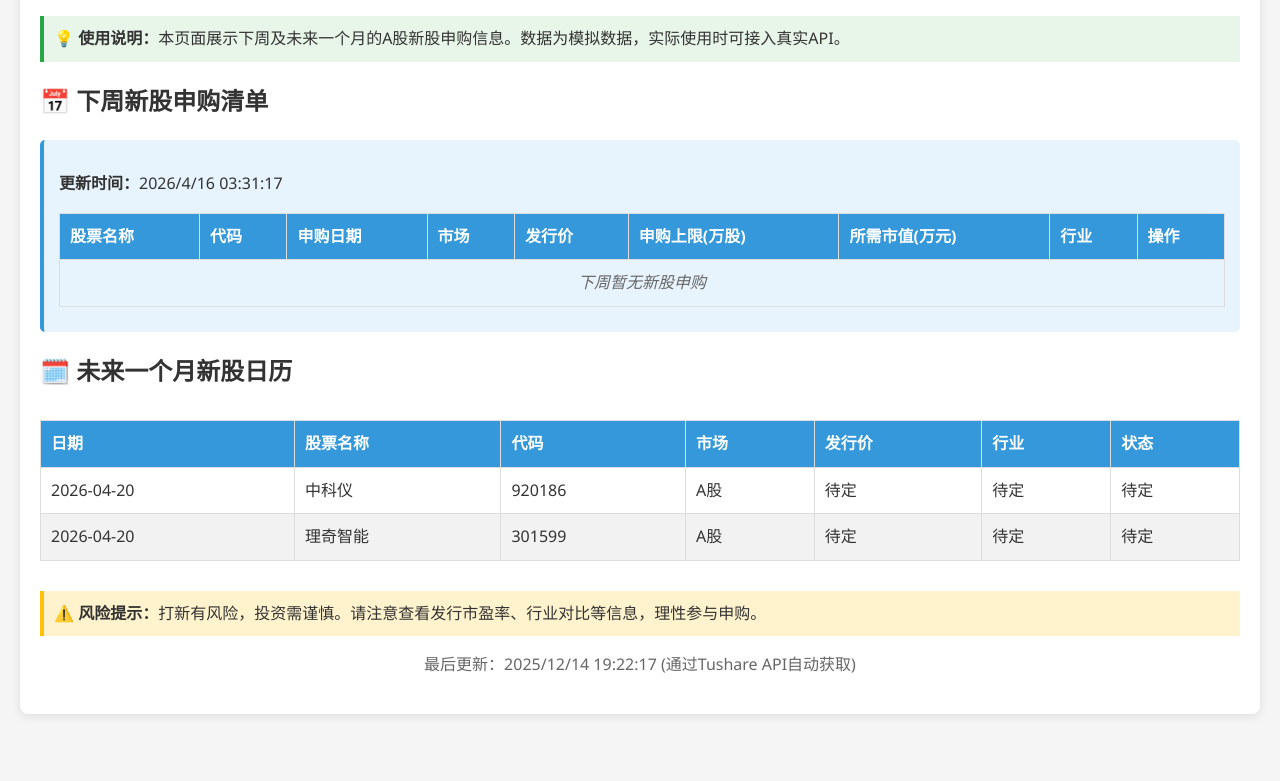
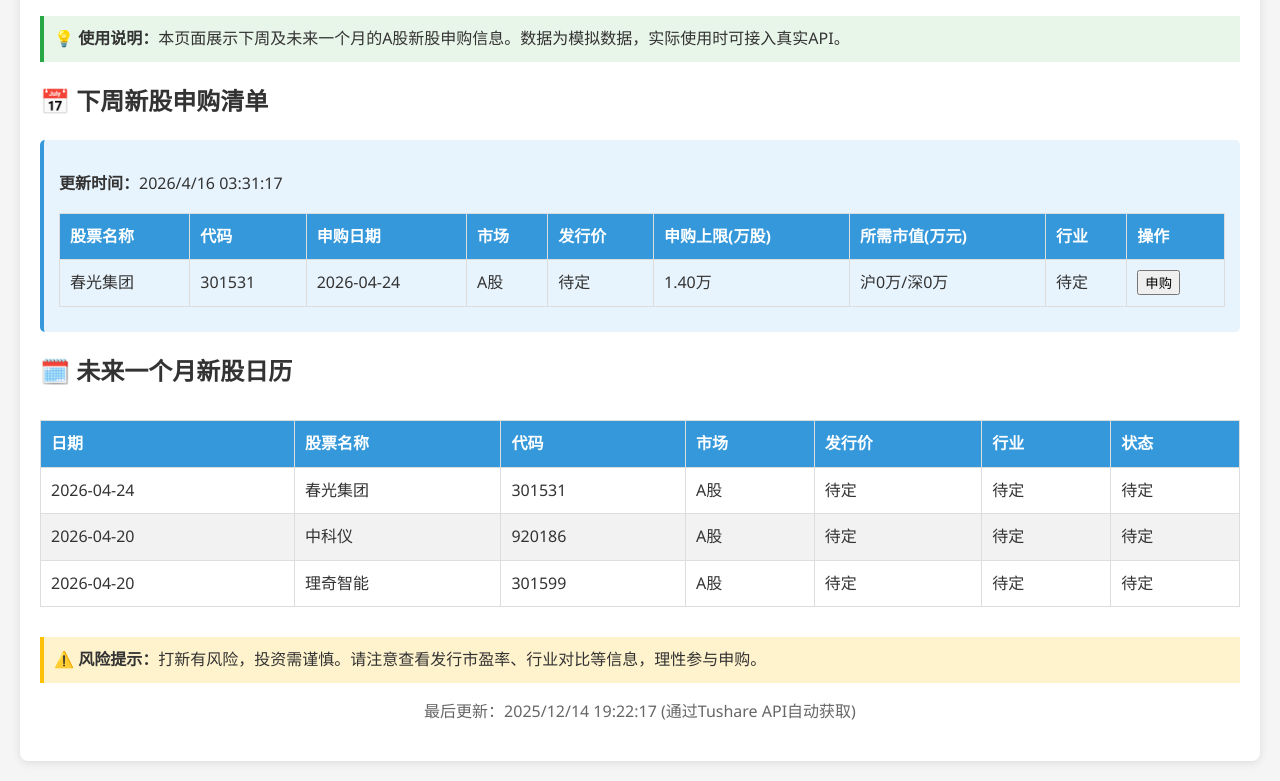
Before and after one commit to raistlin1314-byte/A-stock-ipo-tracker, a website: page index.html in a window 1280 px wide. Shown: the part 130-911 px from the top of the page. Before the commit the page ends 864 px from the top, so only its background shows below. Drawn offline with Linux system fonts and the light colour scheme.

Commit message:
deploy: 2996789a51845e083cc85b9ed496f4d7013363fb

```diff
--- a/index.html
+++ b/index.html
@@ -147,6 +147,22 @@
         // 模拟A股新股数据
         const mockIpoData = [
     {
+        "name": "春光集团",
+        "code": "301531",
+        "date": "2026-04-24",
+        "market": "A股",
+        "price": null,
+        "maxSubscription": 14000,
+        "requiredMarketValue": {
+            "shanghai": 0,
+            "shenzhen": 0
+        },
+        "industry": "待定",
+        "peRatio": "待定",
+        "expectedFundraise": "待定",
+        "listingDate": "待定"
+    },
+    {
         "name": "中科仪",
         "code": "920186",
         "date": "2026-04-20",
@@ -176,38 +192,6 @@
         "industry": "待定",
         "peRatio": "待定",
         "expectedFundraise": "待定",
-        "listingDate": "待定"
-    },
-    {
-        "name": "联讯仪器",
-        "code": "688808",
-        "date": "2026-04-14",
-        "market": "A股",
-        "price": 81.88,
-        "maxSubscription": 6000,
-        "requiredMarketValue": {
-            "shanghai": 0,
-            "shenzhen": 0
-        },
-        "industry": "待定",
-        "peRatio": 63.64,
-        "expectedFundraise": "21.016亿",
-        "listingDate": "待定"
-    },
-    {
-        "name": "鸿仕达",
-        "code": "920125",
-        "date": "2026-04-13",
-        "market": "A股",
-        "price": 16.57,
-        "maxSubscription": 607500,
-        "requiredMarketValue": {
-            "shanghai": 0,
-            "shenzhen": 0
-        },
-        "industry": "待定",
-        "peRatio": 14.99,
-        "expectedFundraise": "2.237亿",
         "listingDate": "待定"
     }
 ];
```
